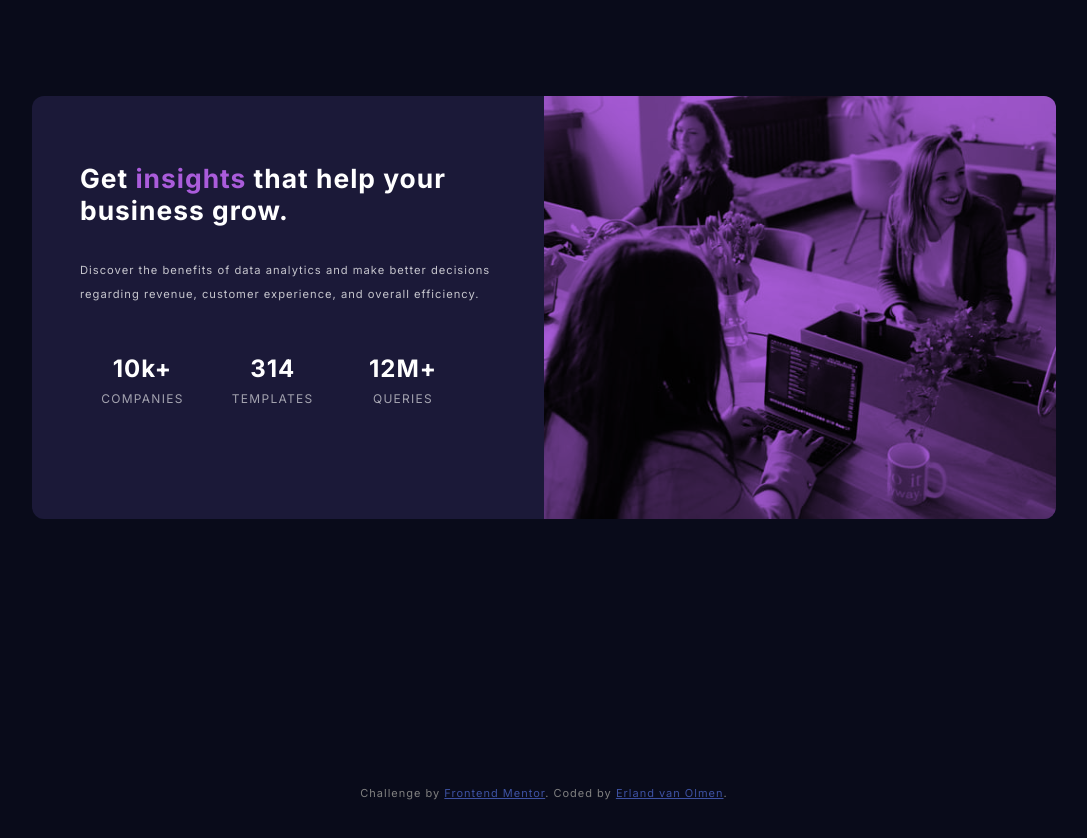
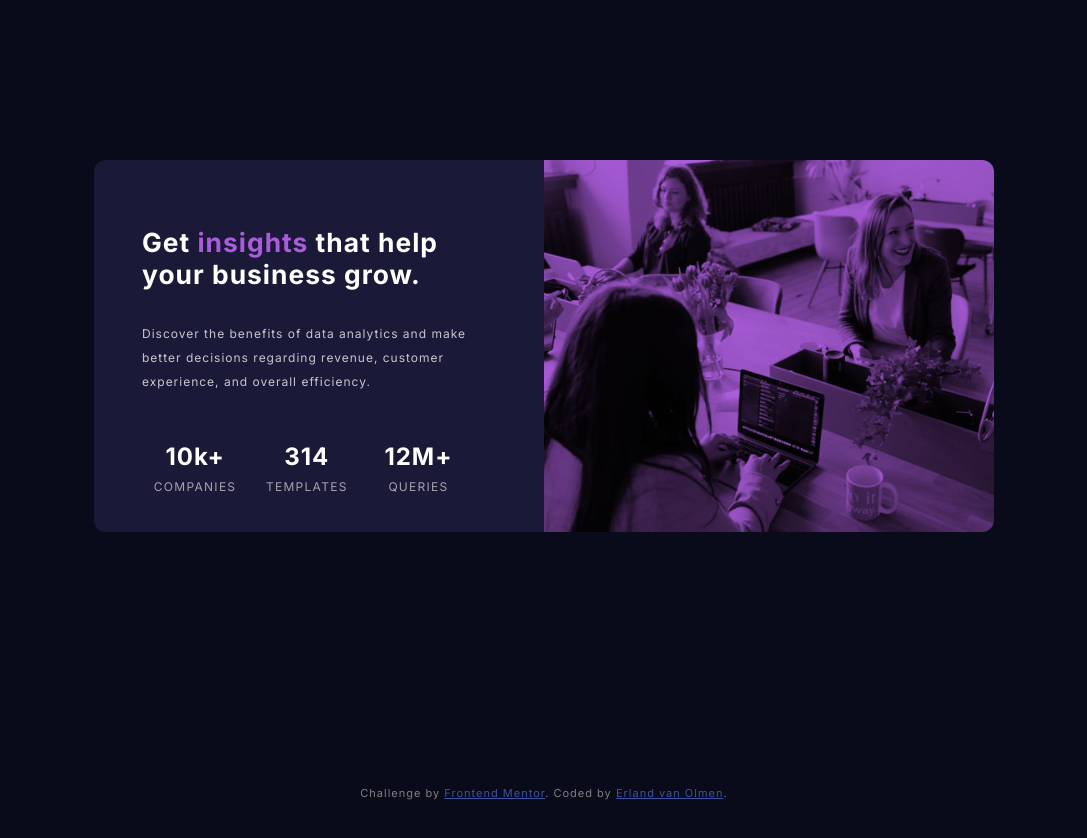
Before and after one commit to TheRealByteraver/FrontendMentor-Newbie02, a plain HTML site: page index.html in a window 1280 px wide. Shown: the whole page, without its empty margins (96-1183 px from the left). Drawn offline with Linux system fonts and the light colour scheme.

Commit message:
improved css a little more for inbetween display sizes

```diff
--- a/css/style.css
+++ b/css/style.css
@@ -22,8 +22,8 @@ body {
   color: white;
   border-radius: .75rem;
   overflow: hidden;
-  width: 86%;
-  margin: 6rem auto;
+  max-width: 452px;
+  margin: 6rem 1.5rem;
 }
 
 .image-container {
@@ -106,18 +106,25 @@ footer {
 }
 
 
-@media screen and (min-width: 480px) {
+@media screen and (min-width: 500px) {
+  .main {
+    margin: 6rem auto;
+  }
+
   .summary-element {
     width: 30%;
   }
+
 }
 
 @media screen and (min-width: 1024px) {
 
-  main {
-    width: inherit;
+  .main {
+    margin-top: 10rem;
     min-width: 320px;
-    max-width: 1024px;
+    max-width: 900px;
+    height: 372px;
+
   }
 
   .image-container {
@@ -152,12 +159,8 @@ footer {
   }
 
   p {
-    font-size: .7rem;
+    font-size: .75rem;
   }
-
-  /* .summary-element {
-    margin-top: 2rem;
-  } */
 
   footer {
     position: absolute;
```
